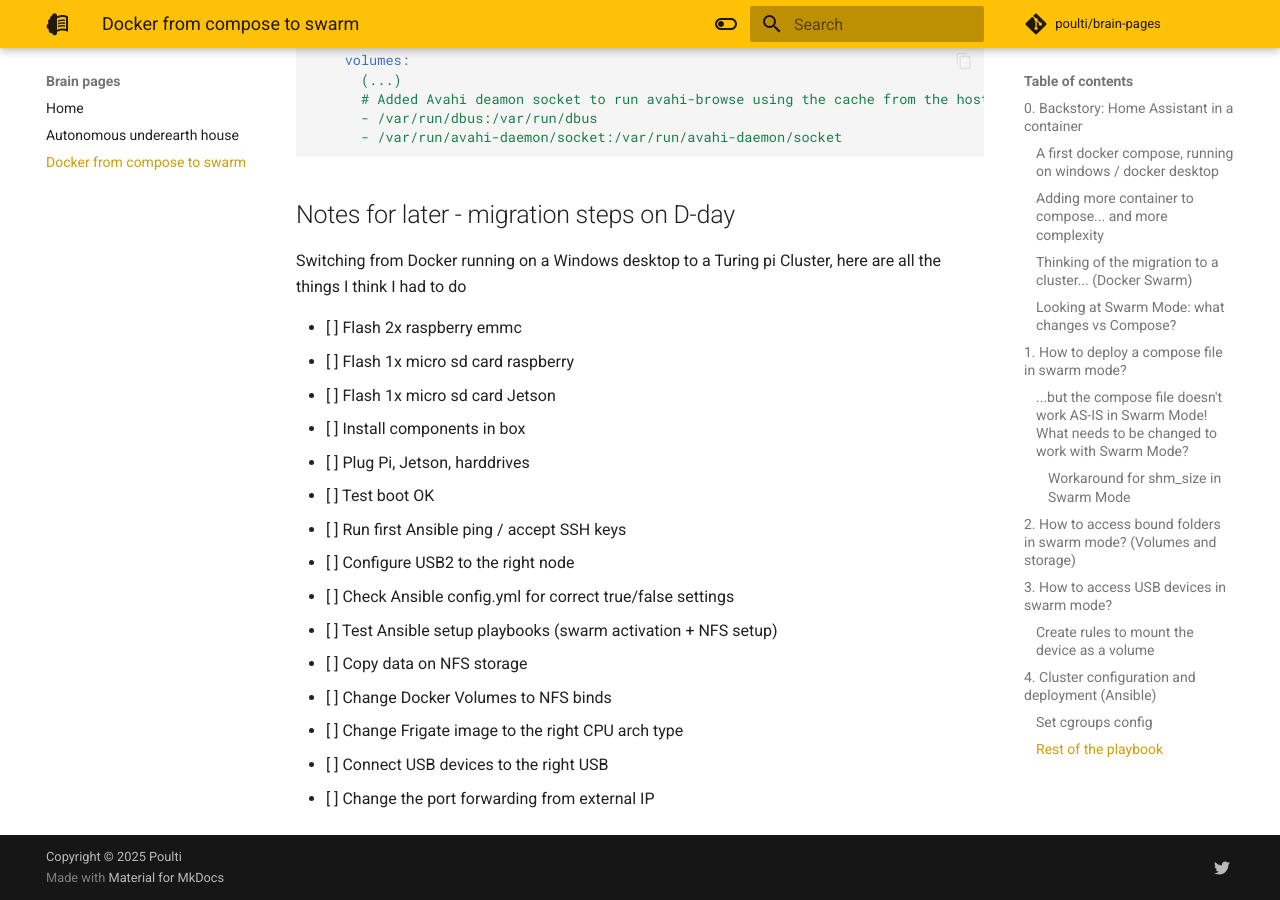
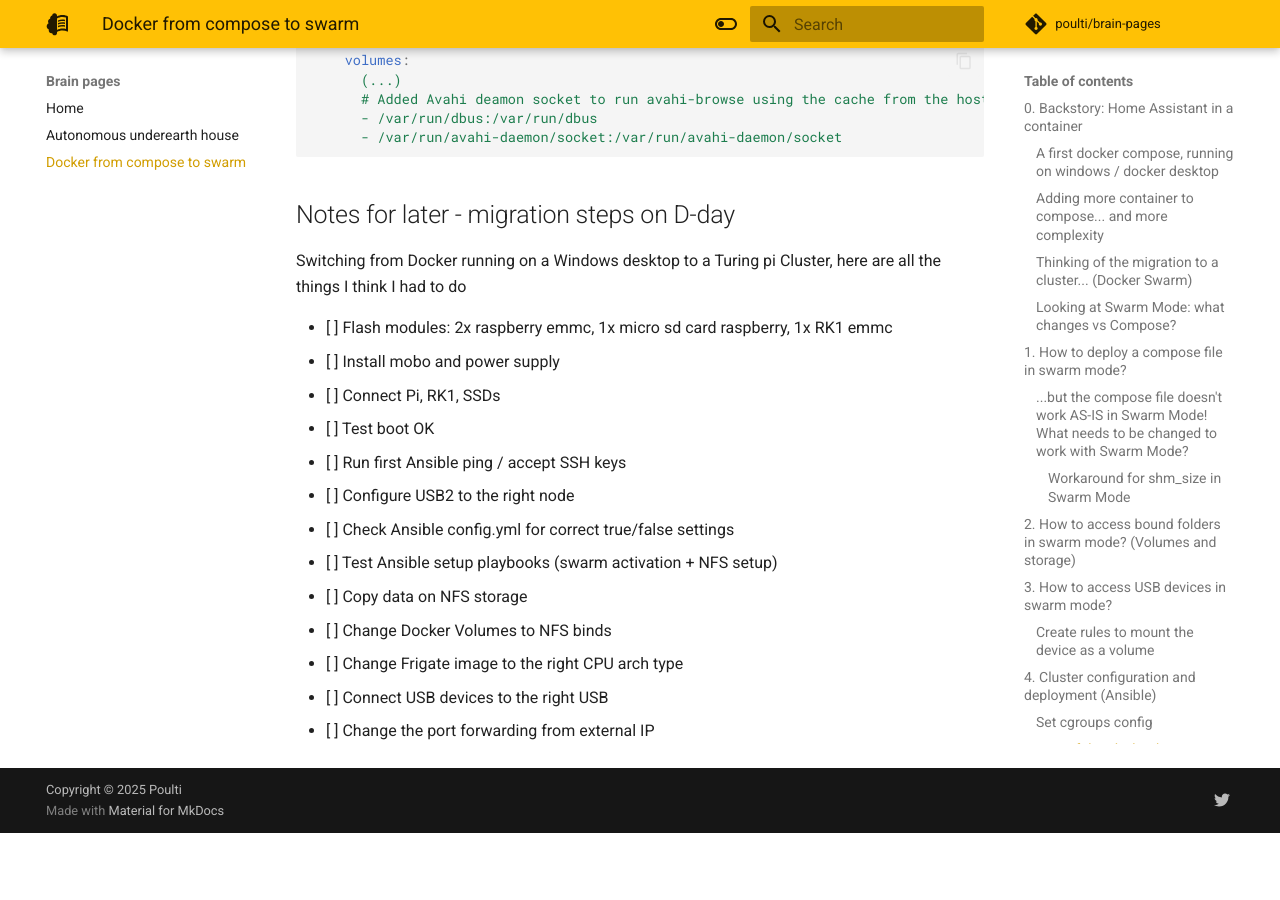
Before and after one commit to poulti/brain-pages, an MkDocs documentation site: the page built from docs/docker-from-compose-to-swarm.md, in a window 1280 px wide and 900 px high, scrolled down 16780 px. Built offline with MkDocs 1.6.1 and Material for MkDocs 9.7.7, drawn with Linux system fonts in a browser that asks for light colours; comment, search, counter and statistics services are not loaded; after the commit the page ends 17613 px from its top, so only the background shows below that.

Commit message:
Slight tweak to migration steps

```diff
--- a/docs/docker-from-compose-to-swarm.md
+++ b/docs/docker-from-compose-to-swarm.md
@@ -609,11 +609,9 @@
 
 Switching from Docker running on a Windows desktop to a Turing pi Cluster, here are all the things I think I had to do
 
-- [ ] Flash 2x raspberry emmc
-- [ ] Flash 1x micro sd card raspberry
-- [ ] Flash 1x micro sd card Jetson
-- [ ] Install components in box
-- [ ] Plug Pi, Jetson, harddrives
+- [ ] Flash modules: 2x raspberry emmc, 1x micro sd card raspberry, 1x RK1 emmc
+- [ ] Install mobo and power supply
+- [ ] Connect Pi, RK1, SSDs
 - [ ] Test boot OK
 - [ ] Run first Ansible ping / accept SSH keys
 - [ ] Configure USB2 to the right node
```
